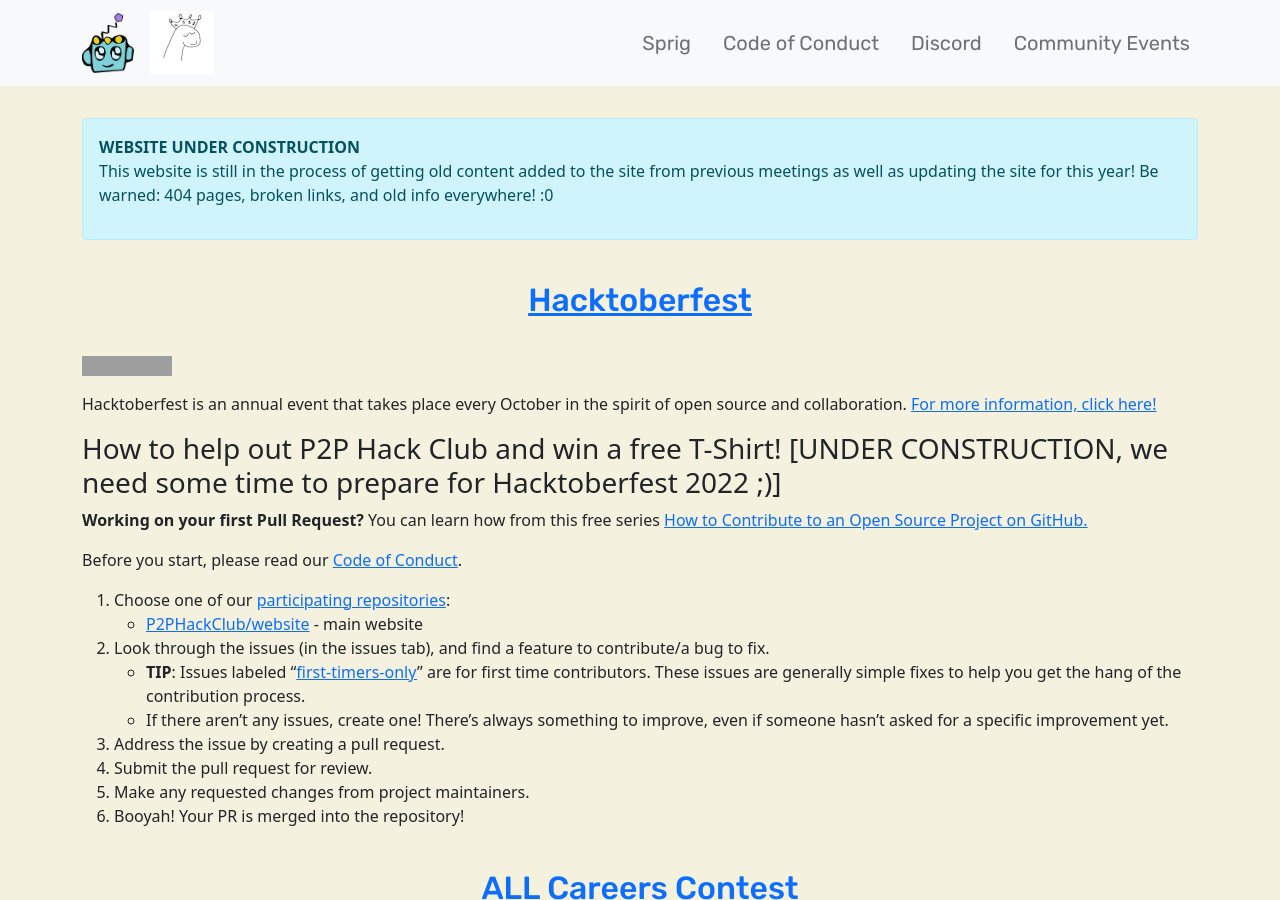
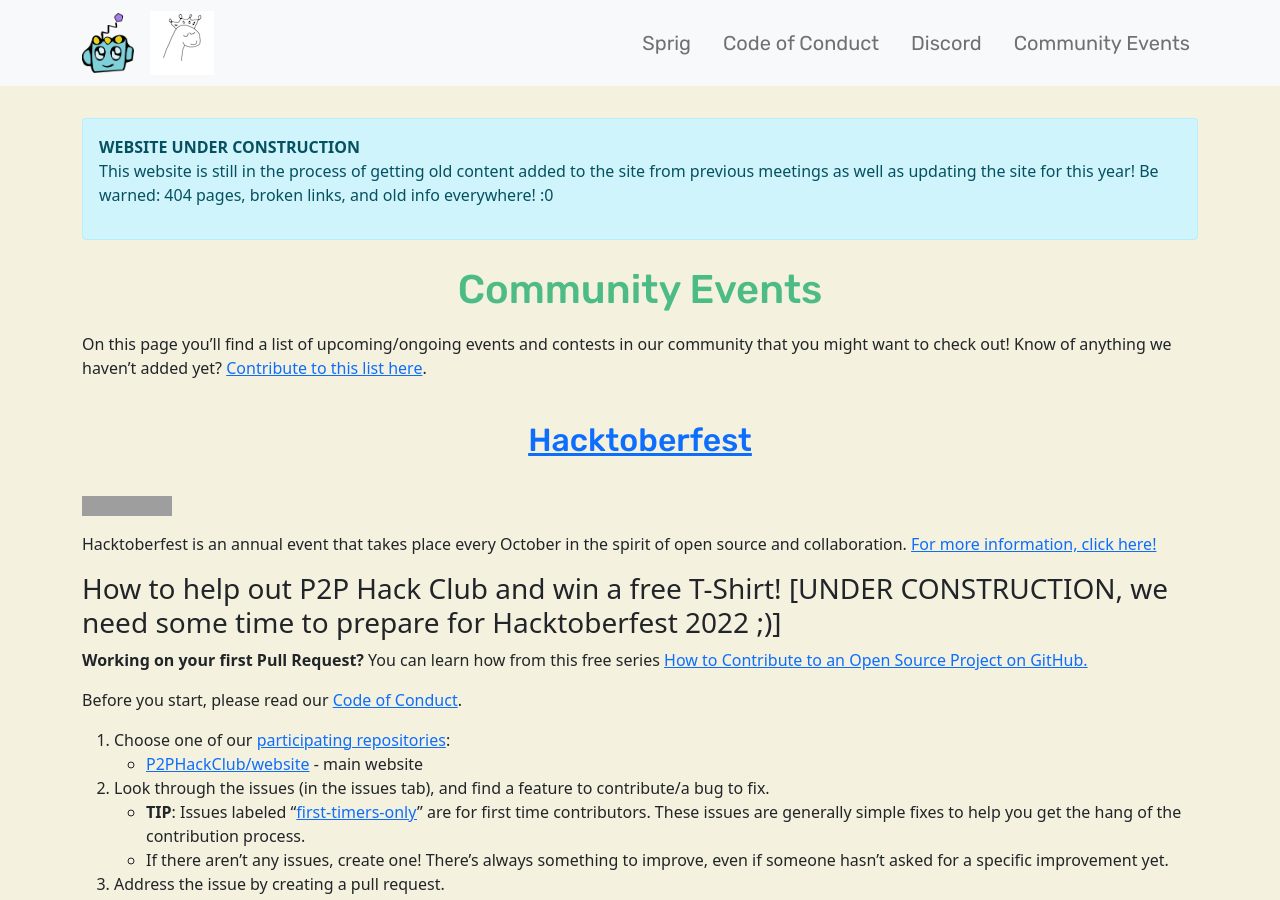
Before and after one commit to P2PHackClub/website, a Jekyll site: the page built from community-events.md, in a window 1280 px wide and 900 px high. Built offline with Jekyll 4.4.1, drawn with Linux system fonts in a browser that asks for light colours; grey boxes are pictures that could not be loaded.

Commit message:
Add description topper to community events page

```diff
--- a/community-events.md
+++ b/community-events.md
@@ -2,6 +2,10 @@
 layout: default
 title: Community Events
 ---
+
+# Community Events
+
+On this page you'll find a list of upcoming/ongoing events and contests in our community that you might want to check out! Know of anything we haven't added yet? [Contribute to this list here](https://github.com/P2PHackClub/website/blob/main/community-events.md).
 
 ## [Hacktoberfest](https://hacktoberfest.digitalocean.com)
 
```
